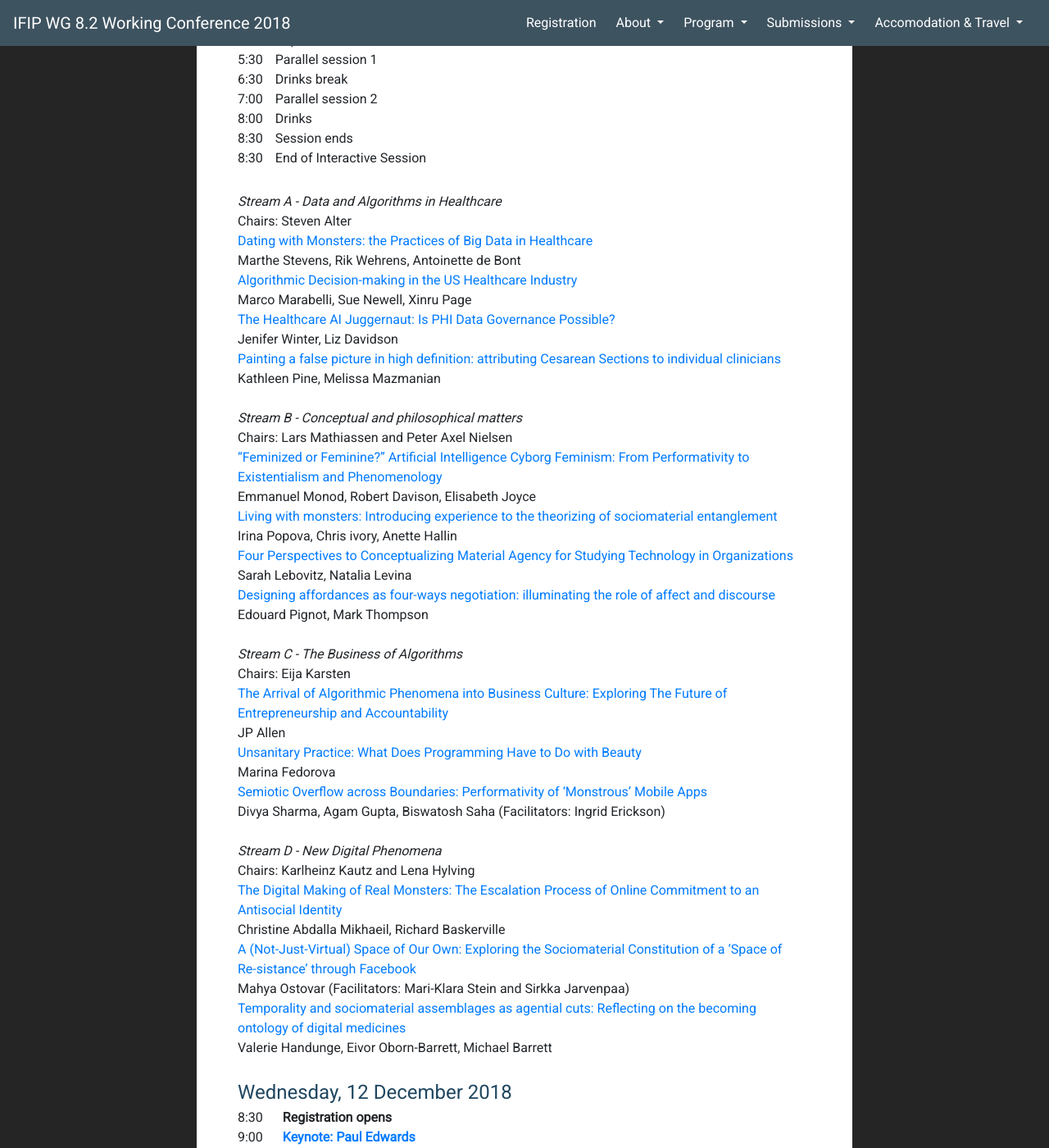
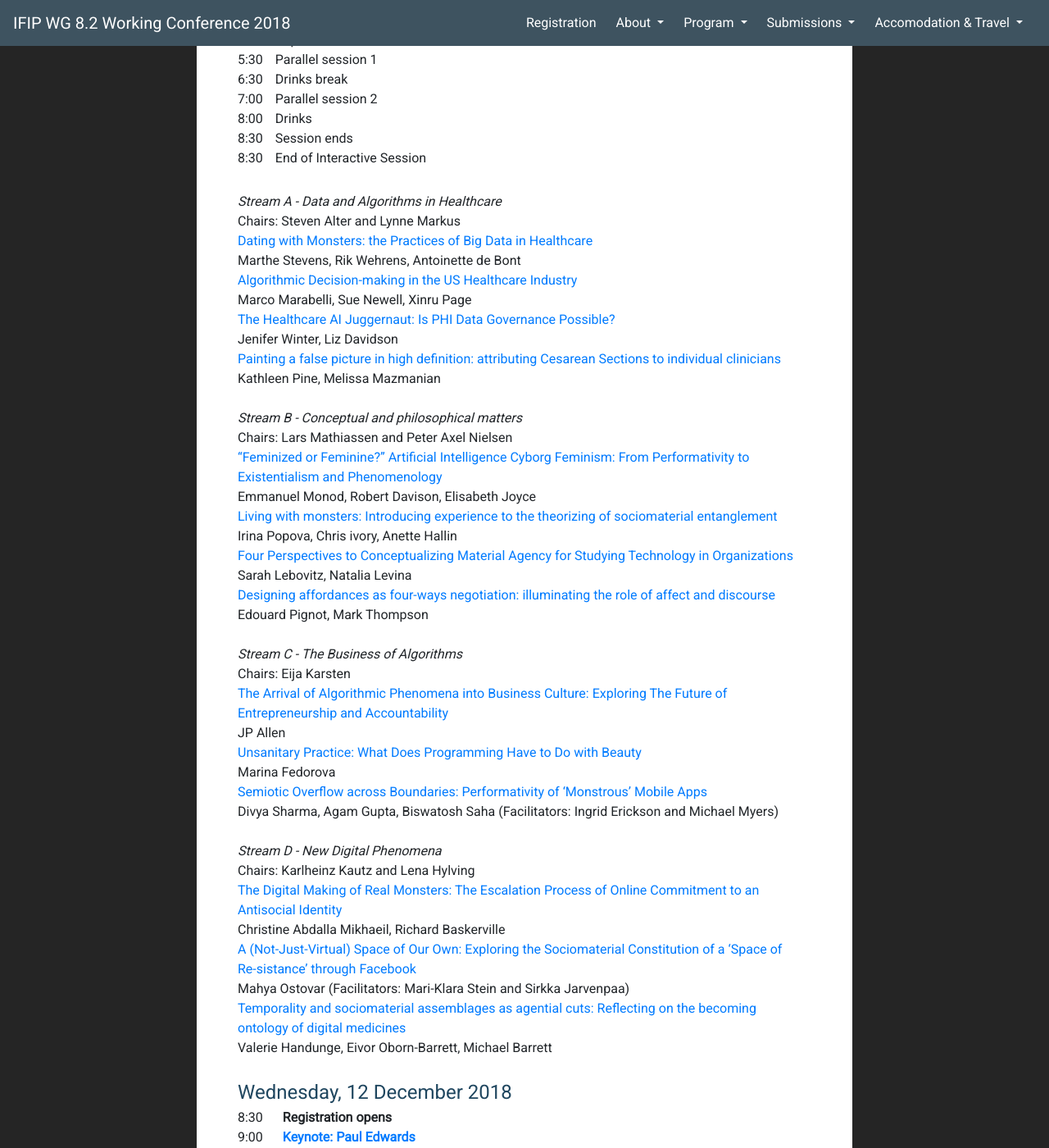
Before and after one commit to ifip82conf/ifip82conf.github.io, a Jekyll site: the page built from pages/program/program.md, in a window 1280 px wide and 1400 px high, scrolled down 1383 px. Shown: the whole window at 82% size. Built offline with Jekyll 4.4.1, drawn with Linux system fonts in a browser that asks for light colours; nearby versions of some CDN libraries.

Commit message:
added sc

```diff
--- a/pages/program/program.md
+++ b/pages/program/program.md
@@ -85,7 +85,7 @@ Chair: Eleanor Wynne
 
 {:.schedule}
 | *Stream A - Data and Algorithms in Healthcare*                                                                                                            |
-| Chairs: Steven Alter                                                                                                           |
+| Chairs: Steven Alter and Lynne Markus                                                                                                          |
 | [Dating with Monsters: the Practices of Big Data in Healthcare](/files/abstracts/Abstract_11.pdf)                                                                |
 | Marthe Stevens, Rik Wehrens, Antoinette de Bont                                                                                                             |
 | [Algorithmic Decision-making in the US Healthcare Industry](/files/abstracts/Abstract_12.pdf)                                                                    |
@@ -113,7 +113,7 @@ Chair: Eleanor Wynne
 | [Unsanitary Practice: What Does Programming Have to Do with Beauty](/files/abstracts/Abstract_21.pdf)                                                            |
 | Marina Fedorova                                                                                                                                             |
 | [Semiotic Overflow across Boundaries: Performativity of ‘Monstrous’ Mobile Apps](/files/abstracts/Abstract_25.pdf)                                               |
-| Divya Sharma, Agam Gupta, Biswatosh Saha (Facilitators: Ingrid Erickson)                                                                                                                    |
+| Divya Sharma, Agam Gupta, Biswatosh Saha (Facilitators: Ingrid Erickson and Michael Myers)                                                                                                                    |
 |                                                                                                                                                             |
 | *Stream D - New Digital Phenomena*                                                                                                                          |
 | Chairs: Karlheinz Kautz and Lena Hylving                                                                                                         |
```
